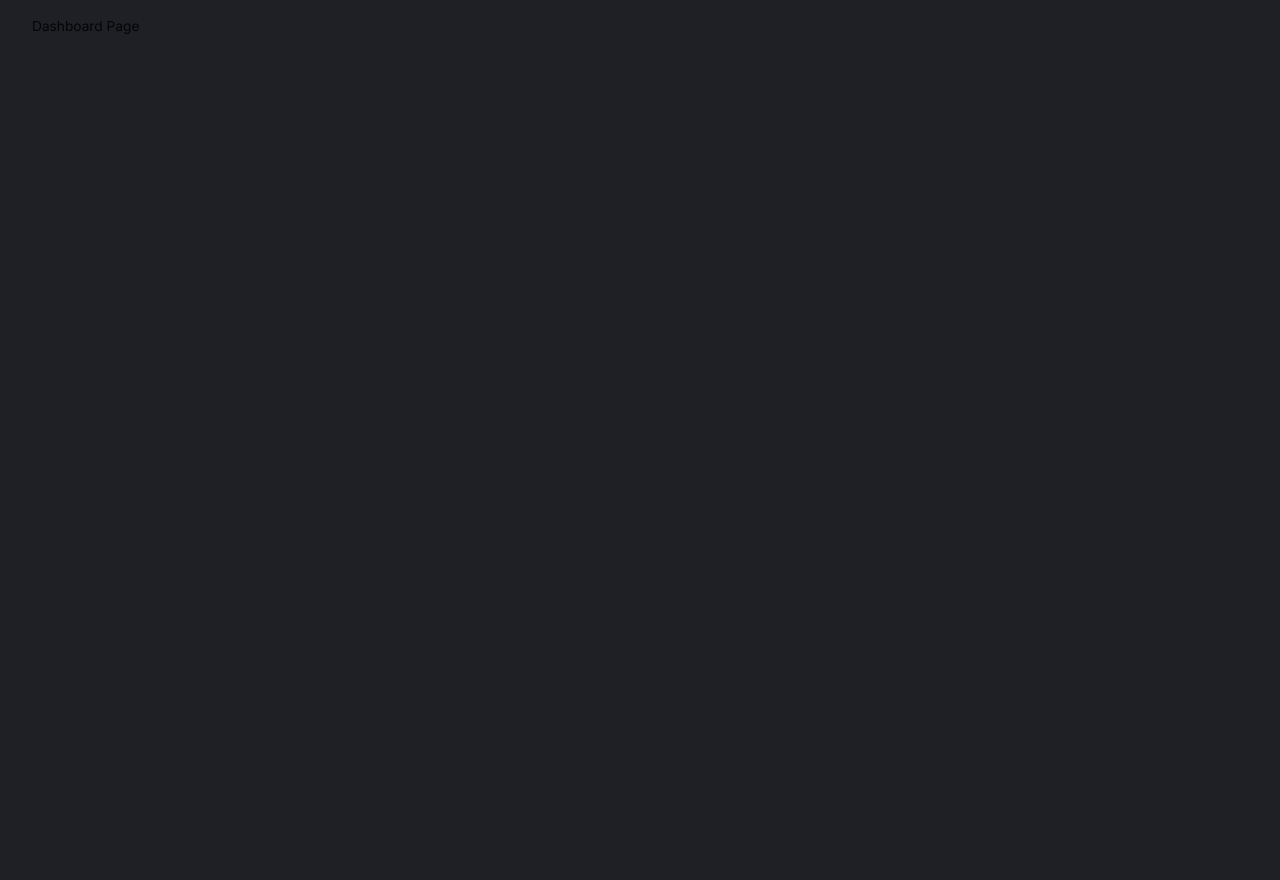
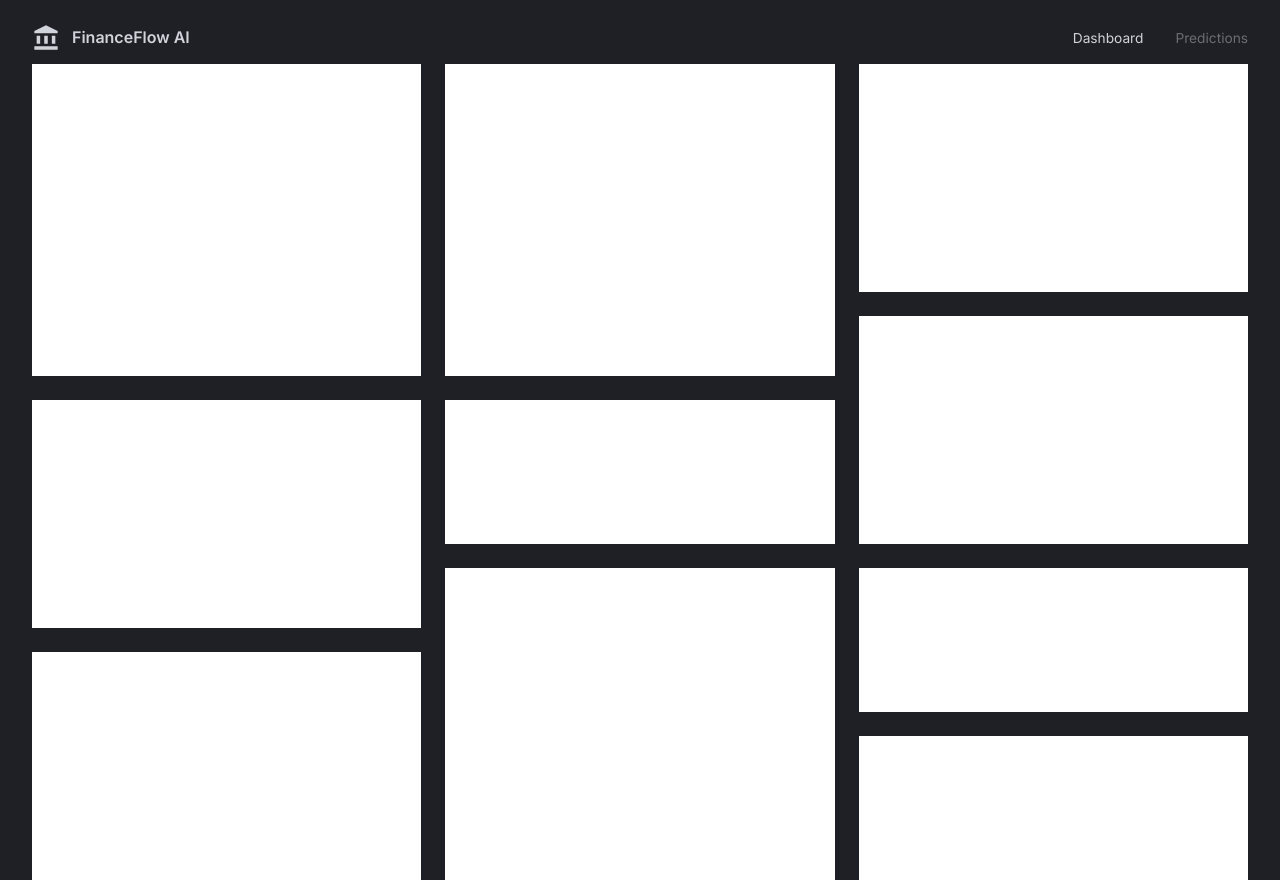
Before and after one commit to richerduong/financeflow-ai, a React (Vite) app in the folder client/: page / in a window 1280 px wide. Before the commit the page ends 800 px from the top, so only its background shows below. Built offline with nearby package versions, Linux system fonts and the light colour scheme; the HTML template or start-up script is replaced by a standard one.

Commit message:
Add grid template

```diff
--- a/client/src/App.tsx
+++ b/client/src/App.tsx
@@ -4,6 +4,7 @@ import { themeSettings } from "./theme";
 import { Box, CssBaseline } from "@mui/material";
 import { BrowserRouter, Route, Routes } from "react-router-dom";
 import Navbar from "@/scenes/navbar";
+import Dashboard from "@/scenes/dashboard";
 
 function App() {
   const theme = useMemo(() => createTheme(themeSettings), [])
@@ -15,7 +16,7 @@ function App() {
         <Box width="100%" height="100%" padding="1rem 2rem 4rem 2rem">
           <Navbar />
           <Routes>
-            <Route path="/" element={<div>Dashboard Page</div>} />
+            <Route path="/" element={<Dashboard />} />
             <Route path="/predictions" element={<div>Predictions Page</div>} />
           </Routes>
         </Box>
--- a/client/src/components/FlexBetween.tsx
+++ b/client/src/components/FlexBetween.tsx
@@ -0,0 +1,10 @@
+import { Box } from "@mui/material";
+import { styled } from "@mui/system";
+
+const FlexBetween = styled(Box)({
+  display: "flex",
+  justifyContent: "space-between",
+  alignItems: "center",
+});
+
+export default FlexBetween;
--- /dev/null
+++ b/client/src/scenes/dashboard/index.tsx
@@ -0,0 +1,47 @@
+import { Box, useTheme } from '@mui/material';
+import React from 'react';
+
+type Props = {};
+
+const gridTemplate = `
+  "a b c"
+  "a b c"
+  "a b c"
+  "a b f"
+  "d e f"
+  "d e f"
+  "d h i"
+  "g h i"
+  "g h j"
+  "g h j"
+`
+
+const Dashboard = (props: Props) => {
+  const { palette } = useTheme();
+  return (
+    <Box
+      width="100%"
+      height="100%"
+      display="grid"
+      gap="1.5rem"
+      sx={{
+        gridTemplateColumns: "repeat(3, minmax(370px, 1fr))",
+        gridTemplateRows: "repeat(10, minmax(60px, 1fr))",
+        gridTemplateAreas: gridTemplate,
+      }}
+    >
+      <Box bgcolor="#fff" gridArea="a"></Box>
+      <Box bgcolor="#fff" gridArea="b"></Box>
+      <Box bgcolor="#fff" gridArea="c"></Box>
+      <Box bgcolor="#fff" gridArea="d"></Box>
+      <Box bgcolor="#fff" gridArea="e"></Box>
+      <Box bgcolor="#fff" gridArea="f"></Box>
+      <Box bgcolor="#fff" gridArea="g"></Box>
+      <Box bgcolor="#fff" gridArea="h"></Box>
+      <Box bgcolor="#fff" gridArea="i"></Box>
+      <Box bgcolor="#fff" gridArea="j"></Box>
+    </Box>
+  );
+};
+
+export default Dashboard;
--- a/client/src/scenes/navbar/index.tsx
+++ b/client/src/scenes/navbar/index.tsx
@@ -1,18 +1,53 @@
 import { useState } from 'react';
 import { Link } from 'react-router-dom';
+import AccountBalanceIcon from '@mui/icons-material/AccountBalance';
 import { Box, Typography, useTheme } from '@mui/material';
+import FlexBetween from '@/components/FlexBetween';
 
 type Props = {}
 
 const Navbar = (props: Props) => {
   const { palette } = useTheme();
+  const [selected, setSelected] = useState("dashboard");
   return (
-    <Box
-      display="flex"
-      justifyContent="space-between"
-      alignItems="center"
-    ></Box>
-  )
+  <FlexBetween mb="0.25rem" p="0.5rem 0rem" color={palette.grey[300]}>
+    {/* Left side */}
+    <FlexBetween gap="0.75rem">
+      <AccountBalanceIcon sx={{ fontSize: "28px" }} />
+      <Typography variant="h4" fontSize="16px">
+        FinanceFlow AI
+      </Typography>
+    </FlexBetween>
+
+    {/* Right side */}
+    <FlexBetween gap="2rem">
+      <Box sx={{ "&:hover": { color: palette.primary[100] }}}>
+        <Link
+          to="/"
+          onClick={() => setSelected("dashboard")}
+          style={{
+            color: selected === "dashboard" ? "inherit" : palette.grey[700],
+            textDecoration: "inherit"
+          }}
+        >
+          Dashboard
+        </Link>
+      </Box>
+      <Box sx={{ "&:hover": { color: palette.primary[100] }}}>
+        <Link
+          to="/predictions"
+          onClick={() => setSelected("predictions")}
+          style={{
+            color: selected === "predictions" ? "inherit" : palette.grey[700],
+            textDecoration: "inherit"
+          }}
+        >
+          Predictions
+        </Link>
+      </Box>
+    </FlexBetween>
+  </FlexBetween>
+  );
 }
 
 export default Navbar
```
